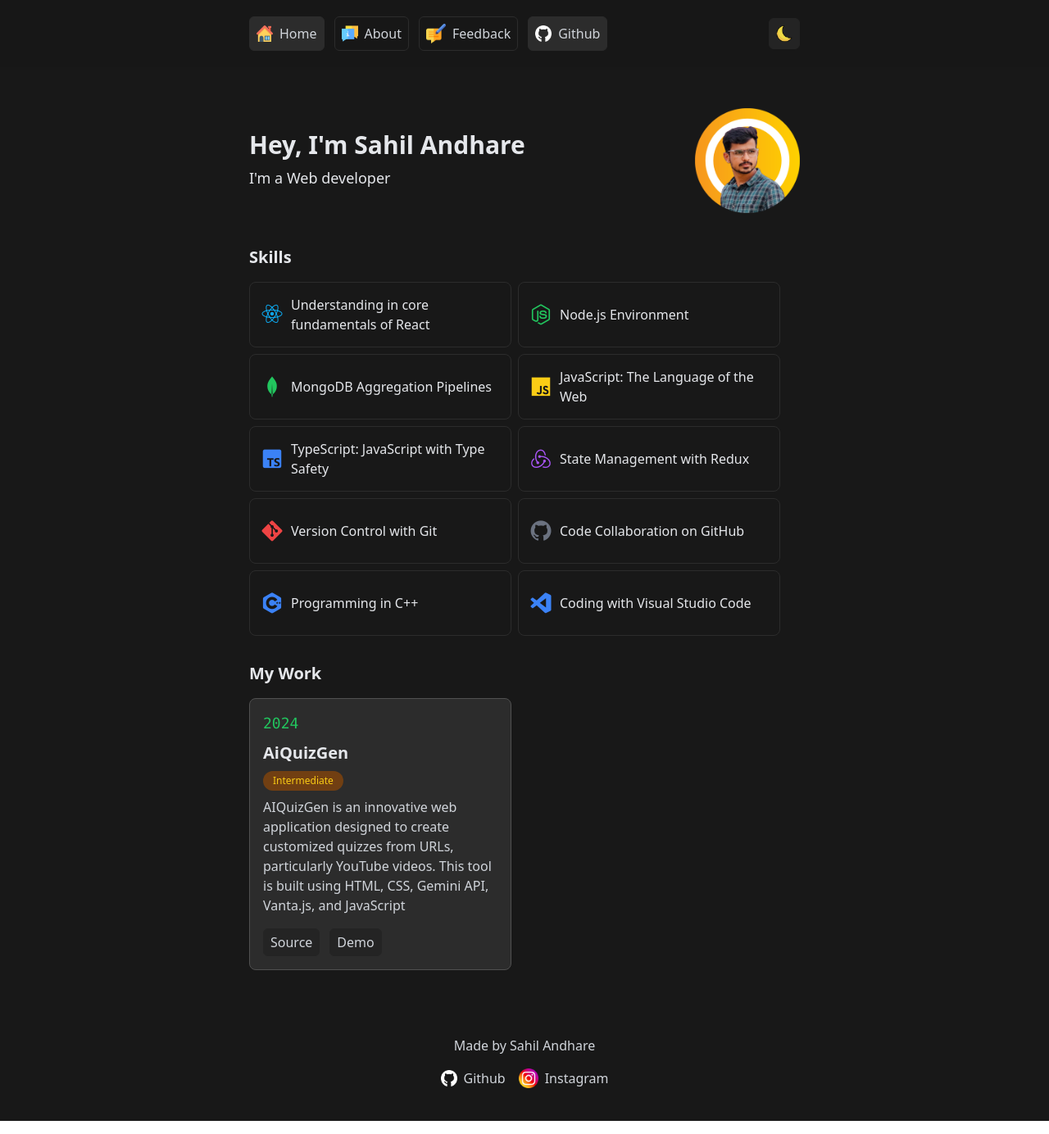
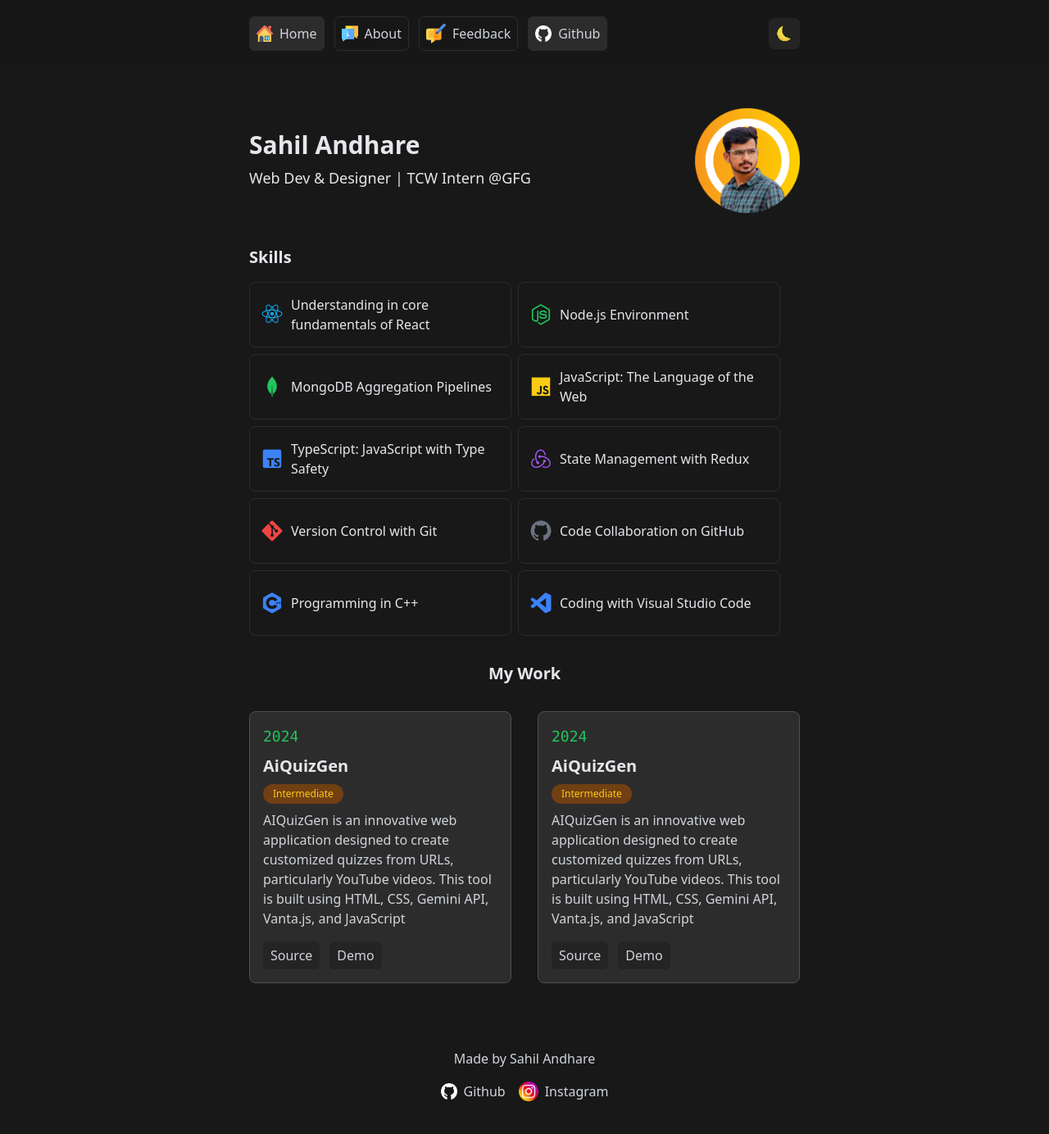
Before and after one commit to sahil-172002/portfolio, a React (Vite) app: page / in a window 1280 px wide. Shown: the whole page at 82% size. Built offline with nearby package versions, Linux system fonts and the light colour scheme; no server answers.

Commit message:
updated info in home Page

```diff
--- a/package.json
+++ b/package.json
@@ -15,7 +15,8 @@
     "lucide-react": "^0.400.0",
     "react": "^18.3.1",
     "react-dom": "^18.3.1",
-    "react-router-dom": "^6.24.1"
+    "react-router-dom": "^6.24.1",
+    "react-typewriter-effect": "^1.1.0"
   },
   "devDependencies": {
     "@types/react": "^18.3.3",
--- a/src/pages/Home.jsx
+++ b/src/pages/Home.jsx
@@ -1,19 +1,23 @@
-import Project from "../components/ui/Project"
-import { projects, skills } from "../data/data"
+import Project from "../components/ui/Project";
+import { projects, skills } from "../data/data";
 
 function Home() {
-
   return (
     <main>
       <section className="mt-28 sm:mt-16 flex flex-col gap-4 items-start sm:flex-row-reverse sm:items-center justify-between">
-                <img id="profilePic" className="w-32 h-32 my-2" src="./enderman.png" alt="enderman" />
+        <img
+          id="profilePic"
+          className="w-32 h-32 my-2"
+          src="./enderman.png"
+          alt="enderman"
+        />
 
         <span>
           <h1 className="text-3xl font-bold dark:text-gray-200 text-gray-800">
-                        Hey, I&apos;m Sahil Andhare
+           Sahil Andhare
           </h1>
           <p className="w-full max-w-sm mt-2 font-medium dark:text-gray-200 text-gray-600 text-lg leading-relaxed">
-                    I&apos;m a Web developer
+           Web Dev & Designer | TCW Intern @GFG
           </p>
         </span>
       </section>
@@ -24,27 +28,29 @@
         </h3>
 
         <ul className="flex flex-col sm:flex-row flex-wrap gap-2 mt-4 items-start">
-                    {
-                        skills.map(skill => (
-                            <li key={skill.description} className="flex items-center gap-2 md:border border-gray-300 dark:md:border-gray-secondary md:p-3 rounded-lg w-full md:max-w-xs h-full md:h-20">
+          {skills.map((skill) => (
+            <li
+              key={skill.description}
+              className="flex items-center gap-2 md:border border-gray-300 dark:md:border-gray-secondary md:p-3 rounded-lg w-full md:max-w-xs h-full md:h-20"
+            >
               <i className={`${skill.iconClass} text-3xl`} alt="skillIcon" />
               <p className="text-base font-medium dark:text-gray-200 text-gray-700">
                 {skill.description}
               </p>
             </li>
-                        ))
-                    }
+          ))}
         </ul>
       </section>
 
-            <section className="mt-8">
+      <section className="mt-8 flex gap-4 flex-col justify-center w-full items-center">
         <h3 className="text-xl font-bold dark:text-gray-200 text-gray-600">
           My Work
         </h3>
 
-                <ul className="flex flex-col sm:flex-row flex-wrap gap-2 mt-4 items-start">
-                    {
-                        projects.map(project => (
+
+       <div className="flex flex-row justify-between items-center w-full flex-wrap">
+        <ul className="sm:flex-row flex-wrap gap-2 mt-4 items-start">
+          {projects.map((project) => (
             <Project
               key={project.id}
               id={project.id}
@@ -55,12 +61,30 @@
               demo={project.demo}
               level={project.level}
             />
-                        ))
-                    }
+          ))}
         </ul>
+
+        <ul className="sm:flex-row flex-wrap gap-2 mt-4 items-start">
+          {projects.map((project) => (
+            <Project
+              key={project.id}
+              id={project.id}
+              title={project.title}
+              year={project.year}
+              description={project.description}
+              source={project.source}
+              demo={project.demo}
+              level={project.level}
+            />
+          ))}
+        </ul>
+
+
+        </div>
+
       </section>
     </main>
-    )
+  );
 }
 
-export default Home
+export default Home;
```
Also changed, not shown: 1 other file (tests, documents, lock files or other folders). Lines whose indentation alone changed are shown as unchanged.
